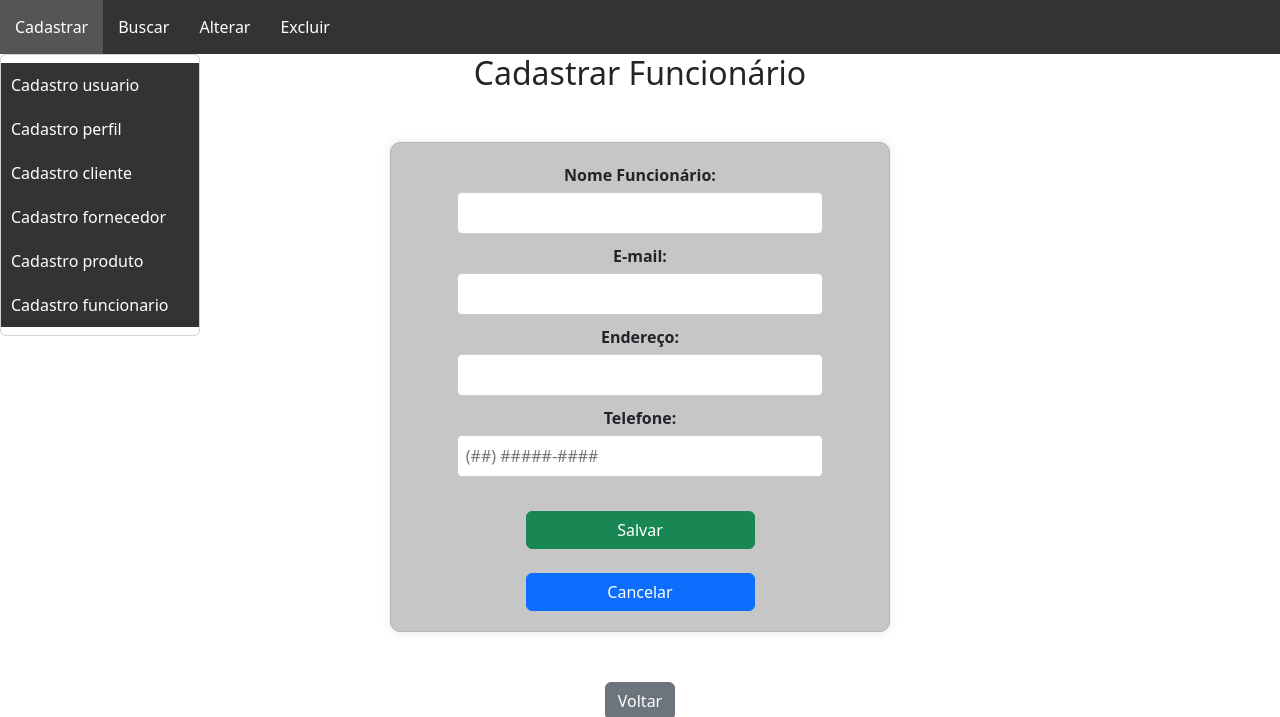
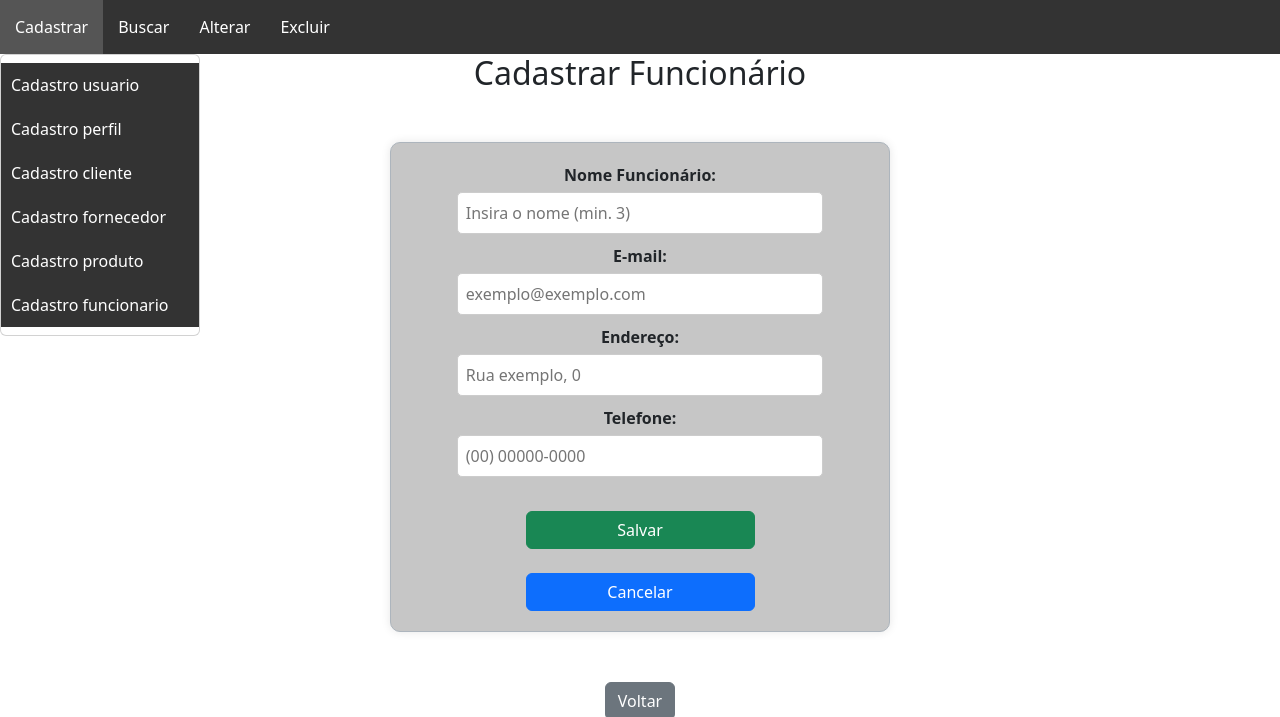
Before and after one commit to eduardoreinert/eduardo_reinert_prova, a PHP site: page /cadastro_funcionario.php in a window 1280 px wide. Shown: the top 717 px of the page. Run offline with PHP 8.4, Linux system fonts and the light colour scheme; a user stored in the database is signed in; data comes from the database, SQL or seed files in the repository.

Commit message:
cadastro funcionario
adicionado validação de campos e placeholder

```diff
--- a/cadastro_funcionario.php
+++ b/cadastro_funcionario.php
@@ -106,16 +106,16 @@
     <h2 align="center">Cadastrar Funcionário</h2>
     <form class="border border-dark-subtle" action="cadastro_funcionario.php" method="POST">
         <label for="nome_funcionario">Nome Funcionário:</label>
-        <input type="text" id="nome_funcionario" name="nome_funcionario" onkeypress="return apenasLetras(event)" required>
+        <input type="text" id="nome_funcionario" name="nome_funcionario" placeholder="Insira o nome (min. 3)" onkeypress="return apenasLetras(event)" required>
 
         <label for="email">E-mail:</label>
-        <input type="email" id="email" name="email" required>
+        <input type="email" id="email" name="email" placeholder="exemplo@exemplo.com" required>
 
         <label for="endereco">Endereço:</label>
-        <input type="text" id="endereco" name="endereco" required>
+        <input type="text" id="endereco" name="endereco" placeholder="Rua exemplo, 0" required>
 
         <label for="telefone">Telefone:</label>
-        <input type="text" id="telefone" name="telefone" pattern="\([0-9]{2}\) [0-9]{4,5}-[0-9]{4}" placeholder="(##) #####-####" onkeypress="return apenasNumeros(event)" minlength="10" maxlength="11" required>
+        <input type="text" id="telefone" name="telefone" placeholder="(00) 00000-0000" onkeypress="return apenasNumeros(event)" minlength="10" maxlength="11" required>
         </br>
         <button class="btn btn-success" id="enviar_formulario" type="submit" onclick="return validarFuncionario()">Salvar</button>
         </br>
@@ -125,5 +125,29 @@
     <p align="center"><a class="btn btn-secondary" role="button" href="principal.php">Voltar</a></p>
 
     <p align="center">EDUARDO BORSATO REINERT | DESN20242v1</p>
+
+    <script src="https://code.jquery.com/jquery-3.7.1.js"></script>
+    <script src="https://cdnjs.cloudflare.com/ajax/libs/jquery.mask/1.14.16/jquery.mask.js"></script>
+    <script>$("#telefone").mask("(00) 00000-0000")</script>
+
+    <script>
+        function validarFuncionario(){
+            let telefone = document.getElementById("telefone").value.trim();
+            console.log(telefone);
+
+            if(telefone.length !== 15){
+            alert('Telefone inválido!');
+            event.preventDefault();
+            return;
+            }
+
+            let nome = document.getElementById("nome_funcionario").value;
+
+            if (nome.length < 3) {
+                alert("O nome do funcionário deve ter pelo menos 3 caracteres.");
+                return false;
+            }
+        }
+    </script>
 </body>
 </html>
```
